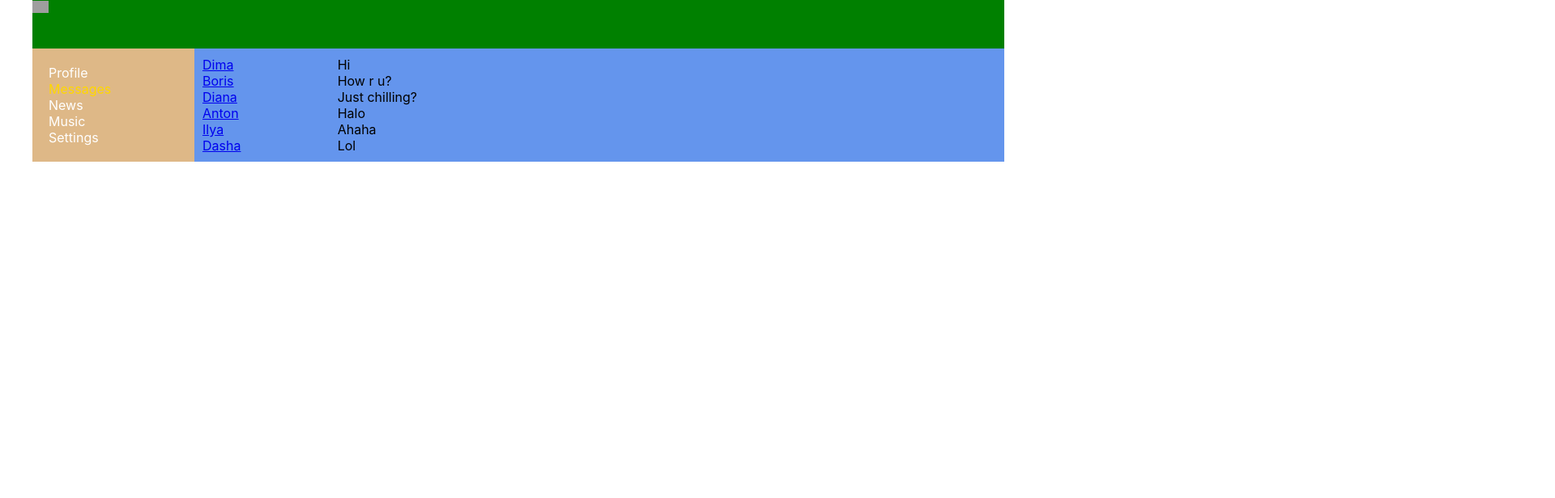
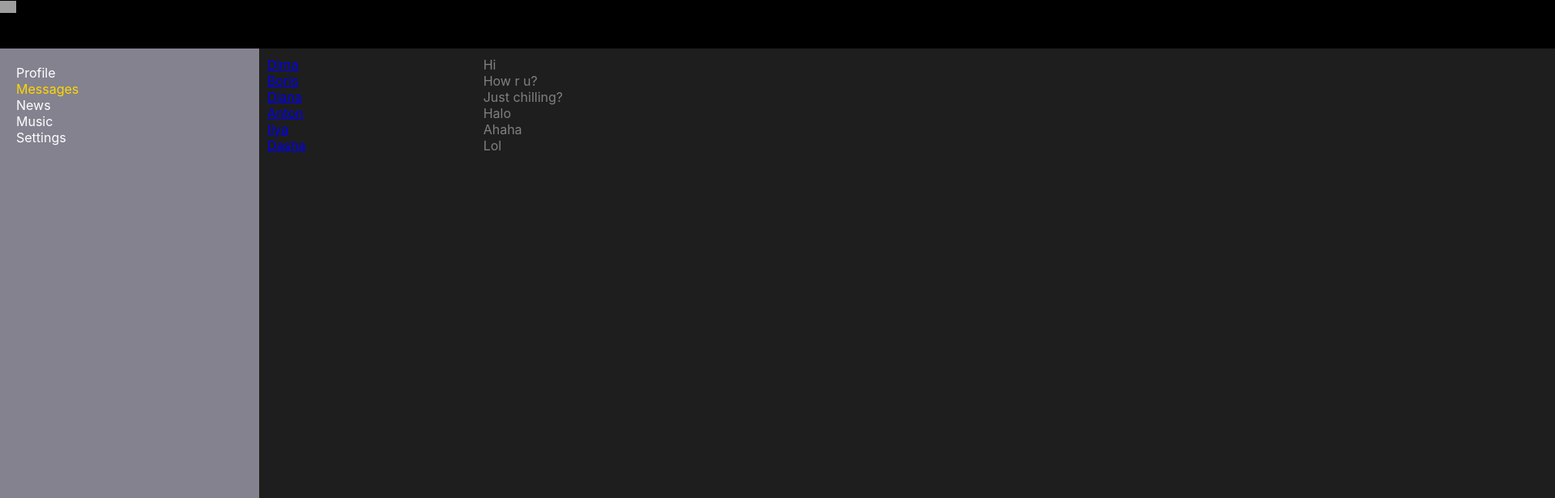
Before and after one commit to BorisWay/react_app1, a React (Create React App) app: page /dialogs in a window 1280 px wide. Shown: the top 616 px of the page at 81% size, 1920 px wide, since content can reach past the window. Built offline with nearby package versions, Linux system fonts and the light colour scheme; grey boxes are pictures that could not be loaded.

Commit message:
to rework 10/06/2022

```diff
--- a/src/App.css
+++ b/src/App.css
@@ -1,7 +1,8 @@
 .app-wrapper {
   margin:0 auto;
   display: grid;
-  width: 1200px;
+  width: 1920px;
+  height: 1080px;
   grid-template-areas:
   "h h"
   "n c";
@@ -13,5 +14,5 @@
 
 .app-wrapper-content{
   grid-area: c;
-  background-color: cornflowerblue;
+  background-color: #1E1E1E;
 }
--- a/src/App.js
+++ b/src/App.js
@@ -3,8 +3,8 @@ import "./App.css";
 import Header from "./components/Header/Header";
 import Navbar from "./components/Navbar/Navbar";
 import Profile from "./components/Profile/Profile";
-import Dialogs from './components/Dialogs/Dialogs';
-import { BrowserRouter, Route, Routes} from "react-router-dom";
+import Dialogs from "./components/Dialogs/Dialogs";
+import { BrowserRouter, Route, Routes } from "react-router-dom";
 import Settings from "./components/Settings/Settings";
 import News from "./components/News/News";
 import Music from "./components/Music/Music";
@@ -15,13 +15,21 @@ const App = (props) => {
       <div className="app-wrapper">
         <Header />
         <Navbar />
-      <div class='app-wrapper-content'>
+        <div class="app-wrapper-content">
           <Routes>
-        <Route path='/dialogs/*' element={<Dialogs dialogs={props.dialogs} messages={props.messages} num={props.num} />}/>
-        <Route path='/profile' element={<Profile posts={props.posts} />}/>
-        <Route path='/music' element={<Music />}/>
-        <Route path='/news' element={<News />}/>
-        <Route path='/settings' element={<Settings />}/>
+            <Route
+              path="/dialogs/*"
+              element={
+                <Dialogs state={props.appState.dialogsPage} />}
+            />
+            <Route
+              path="/profile"
+              element={
+                <Profile state={props.appState.profilePage} />}
+            />
+            <Route path="/music" element={<Music />} />
+            <Route path="/news" element={<News />} />
+            <Route path="/settings" element={<Settings />} />
           </Routes>
         </div>
       </div>
--- a/src/components/Dialogs/Dialogs.jsx
+++ b/src/components/Dialogs/Dialogs.jsx
@@ -4,33 +4,15 @@ import Message from "./Message/Message";
 import DialogItem from "./DialogItem/DialogsItem";
 
 const Dialogs = (props) => {
-  // let dialogs = [
-  //   { id: 1, name: "Dima" },
-  //   { id: 2, name: "Boris" },
-  //   { id: 3, name: "Diana" },
-  //   { id: 4, name: "Anton" },
-  //   { id: 5, name: "Ilya" },
-  //   { id: 6, name: "Dasha" },
-  // ];
 
-  // let messages = [
-  //   { id: 1, message: "Hi" },
-  //   { id: 2, message: "How r u?" },
-  //   { id: 3, message: "Just chilling?" },
-  //   { id: 4, message: "Halo" },
-  //   { id: 5, message: "Ahaha" },
-  //   { id: 6, message: "Lol" },
-  // ];
-
-  let dialogsElement = props.dialogs.map((d) => (
+  let dialogsElement = props.state.dialogs.map((d) => (
     <DialogItem name={d.name} id={d.id} />
   ));
 
-  let messagesElements = props.messages.map((m) => <Message message={m.message} />);
+  let messagesElements = props.state.messages.map((m) => <Message message={m.message} />);
 
   return (
     <div className={s.dialogs}>
-      {props.num}
       <div className={s.dialogsItems}>
         {dialogsElement}
       </div>
--- a/src/components/Dialogs/Dialogs.module.css
+++ b/src/components/Dialogs/Dialogs.module.css
@@ -5,7 +5,7 @@
 
 .dialogsItems{
     padding:10px;
-    color:white;
+    color:blue !important;
 }
 
 .dialogsItems .active {
@@ -14,6 +14,7 @@
 
 .messages {
     padding: 10px;
+    color:grey;
 }
 
 .messages .message{
--- a/src/components/Header/Header.module.css
+++ b/src/components/Header/Header.module.css
@@ -1,6 +1,6 @@
 .header{
   grid-area: h;
-  background-color: green;
+  background-color: #000000;
 }
 
 .header img{
--- a/src/components/Navbar/Navbar.module.css
+++ b/src/components/Navbar/Navbar.module.css
@@ -1,6 +1,6 @@
 .nav {
     grid-area: n;
-    background-color: burlywood;
+    background-color: #84828F;    /*#86BBD8; */
     padding: 20px;
 }
 
--- a/src/components/Profile/Profile.jsx
+++ b/src/components/Profile/Profile.jsx
@@ -7,7 +7,7 @@ const Profile = (props) => {
   return (
   <div>
      <ProfileInfo />
-    <MyPosts posts={props.posts}/>
+    <MyPosts posts={props.state.posts}/>
     </div>
   );
 };
--- a/src/components/Profile/ProfileInfo/ProfileInfo.module.css
+++ b/src/components/Profile/ProfileInfo/ProfileInfo.module.css
@@ -0,0 +1,3 @@
+.description-block {
+    color:white ;
+}
--- a/src/index.js
+++ b/src/index.js
@@ -3,34 +3,12 @@ import ReactDOM from 'react-dom/client';
 import './index.css';
 import App from './App';
 import reportWebVitals from './reportWebVitals';
-
-let posts = [
-  {id:1, message: "Test, how r u?", likesCount: 12},
-  {id:2, message: "it's my 1st post", likesCount: 15}
-]
-
-let dialogs = [
-  { id: 1, name: "Dima" },
-  { id: 2, name: "Boris" },
-  { id: 3, name: "Diana" },
-  { id: 4, name: "Anton" },
-  { id: 5, name: "Ilya" },
-  { id: 6, name: "Dasha" },
-];
-
-let messages = [
-  { id: 1, message: "Hi" },
-  { id: 2, message: "How r u?" },
-  { id: 3, message: "Just chilling?" },
-  { id: 4, message: "Halo" },
-  { id: 5, message: "Ahaha" },
-  { id: 6, message: "Lol" },
-];
+import state from './redux/state';
 
 const root = ReactDOM.createRoot(document.getElementById('root'));
 root.render(
   <React.StrictMode>
-    <App dialogs={dialogs} messages={messages} posts={posts}/>
+    <App appState={state}/>
   </React.StrictMode>
 );
 
--- /dev/null
+++ b/src/redux/state.js
@@ -0,0 +1,28 @@
+let state = {
+  profilePage: {
+    posts: [
+      { id: 1, message: "Test, how r u?", likesCount: 12 },
+      { id: 2, message: "it's my 1st post", likesCount: 15 },
+    ]
+  },
+  dialogsPage: {
+    messages: [
+      { id: 1, message: "Hi" },
+      { id: 2, message: "How r u?" },
+      { id: 3, message: "Just chilling?" },
+      { id: 4, message: "Halo" },
+      { id: 5, message: "Ahaha" },
+      { id: 6, message: "Lol" },
+    ],
+    dialogs: [
+      { id: 1, name: "Dima" },
+      { id: 2, name: "Boris" },
+      { id: 3, name: "Diana" },
+      { id: 4, name: "Anton" },
+      { id: 5, name: "Ilya" },
+      { id: 6, name: "Dasha" },
+    ]
+  }
+};
+
+export default state;
```
Also changed, not shown: src/index.css (line endings or trailing spaces). Lines whose indentation alone changed are shown as unchanged.
